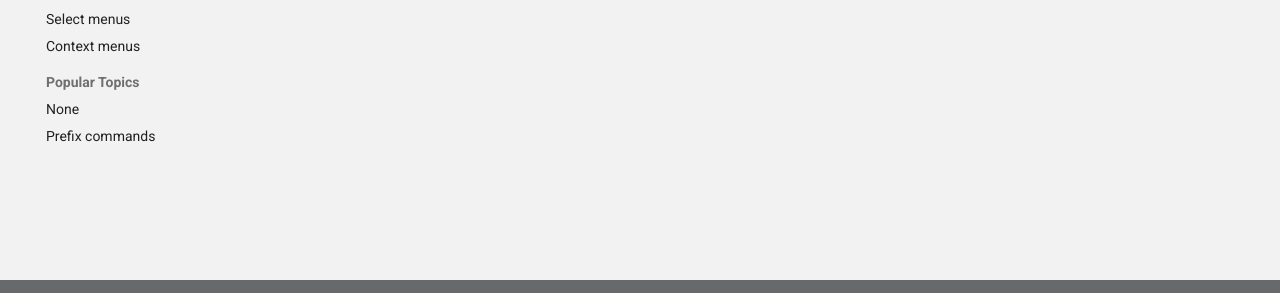
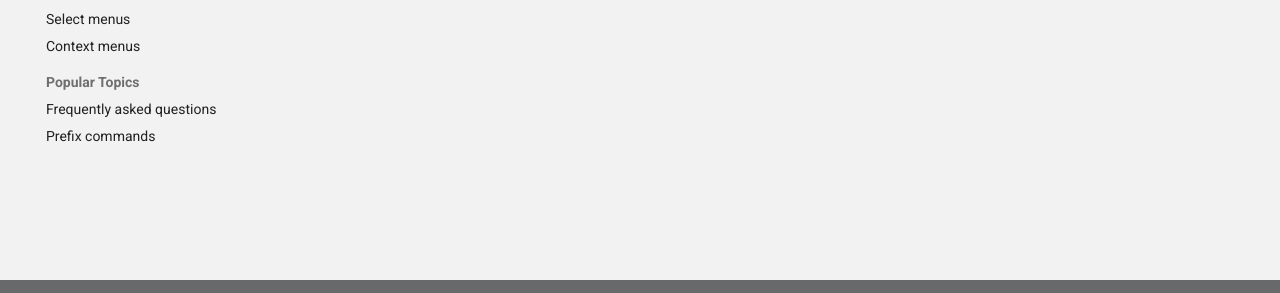
Before and after one commit to DisnakeDev/guide, an MkDocs documentation site: the page built from docs/links-credits.md, in a window 1280 px wide. Shown: the part 576-869 px from the top of the page. Built offline with MkDocs 1.6.1 and Material for MkDocs 9.7.7, drawn with Linux system fonts in a browser that asks for light colours; comment, search, counter and statistics services are not loaded; some of the changed lines change nothing that is shown.

Commit message:
Index `301-faq`.

```diff
--- a/mkdocs.yml
+++ b/mkdocs.yml
@@ -11,10 +11,10 @@ theme:
     custom_dir: docs/overrides
 
     features:
+        - navigation.instant
+        - navigation.tracking
         - navigation.sections
-        - navigation.instant
         - navigation.top
-        - navigation.tracking
         - toc.integrate
         - content.tabs.link
 
@@ -107,7 +107,7 @@ nav:
         - 200-interactions/205-context-menus.md
 
     - Popular Topics:
-        - 300-popular-topics/301-good-practices.md
+        - 300-popular-topics/301-faq.md
         - 300-popular-topics/302-prefix-commands.md
 
 extra_css:
```
